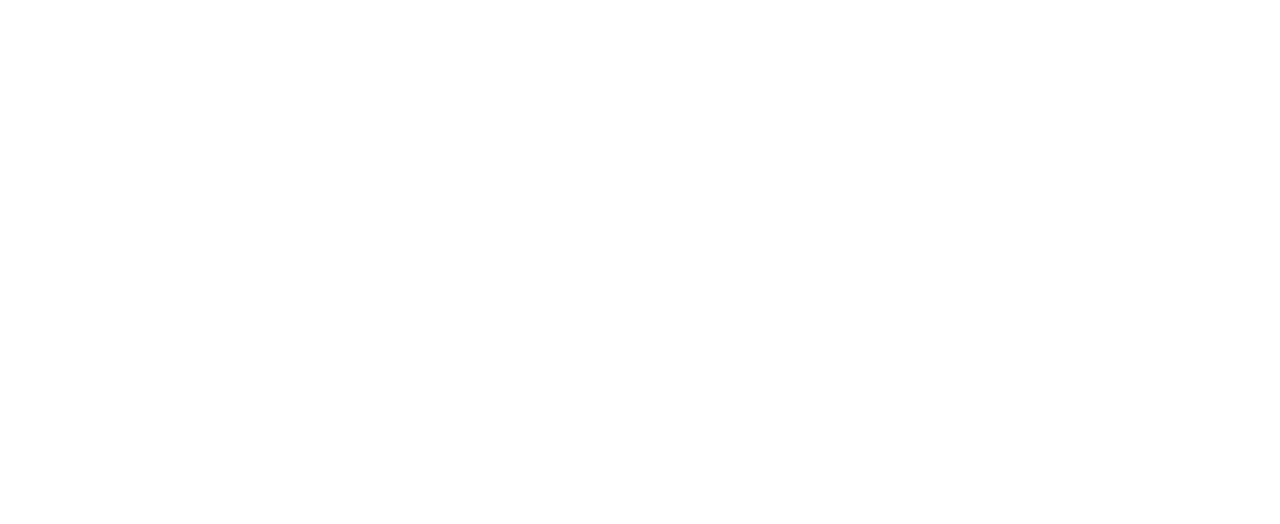
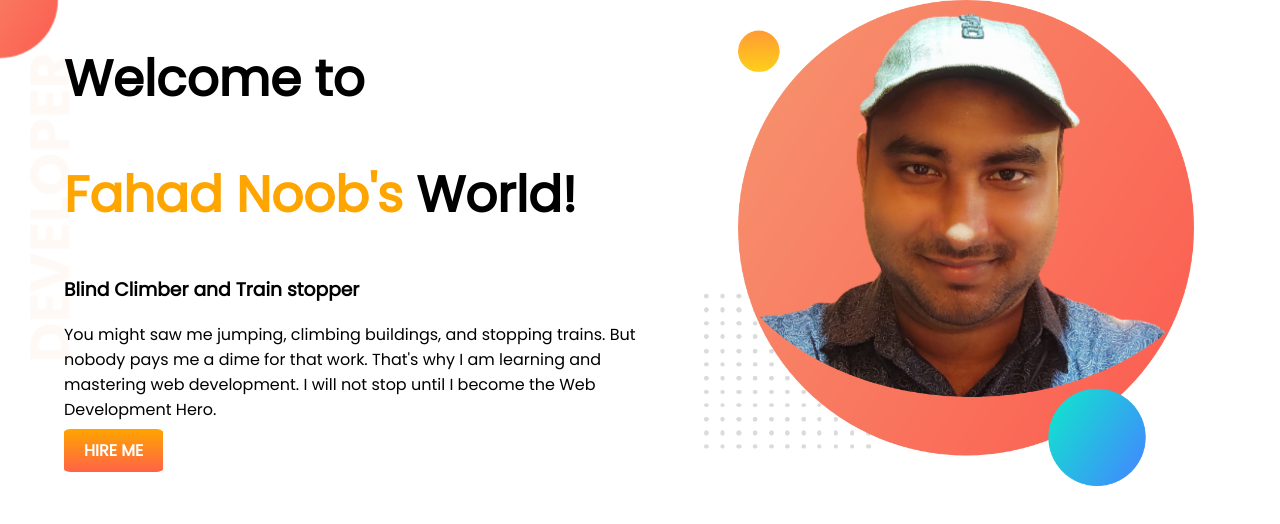
Before and after one commit to Fahad-XO/MODULE-4, a plain HTML site: page index.html in a window 1280 px wide. Drawn offline with Linux system fonts and the light colour scheme.

Commit message:
first-part-done

```diff
--- a/index.html
+++ b/index.html
@@ -5,9 +5,25 @@
     <meta http-equiv="X-UA-Compatible" content="IE=edge">
     <meta name="viewport" content="width=device-width, initial-scale=1.0">
     <title>Document</title>
+    <link rel="preconnect" href="https://fonts.googleapis.com">
+    <link rel="preconnect" href="https://fonts.gstatic.com" crossorigin>
+    <link href="https://fonts.googleapis.com/css2?family=Poppins&display=swap" rel="stylesheet">
     <link rel="stylesheet" href="style.css">
 </head>
 <body>
+    <section class="top-banner">
+
+        <div class="half-width">
+            <h1>Welcome to </h1>
+            <h1><span class="scolor">Fahad Noob's</span> World!</h1>
+            <h3>Blind Climber and Train stopper</h3>
+            <p>You might saw me jumping, climbing buildings, and stopping trains. But nobody pays me a dime for that work. That's why I am learning and mastering web development. I will not stop until I become the Web Development Hero.</p>
+            <a class="link-button" href="https://www.w3schools.com/tags/att_a_target.asp"  target="_blank">HIRE ME</a>
+            </div>
+            <div class="half-width"> <img src="images/my-bg (1).png" alt=""></div>
+
+    </section>
+
 
 </body>
 </html>
--- a/style.css
+++ b/style.css
@@ -0,0 +1,42 @@
+body {
+    font-family: 'Poppins', sans-serif;
+    margin: 0;
+}
+
+h1 {
+    font-size: 50px;
+}
+
+.scolor {
+    color: orange;
+}
+
+section {
+    display: flex;
+}
+
+.half-width {
+    width: 50%;
+    padding-left: 5%;
+
+}
+
+.half-width img {
+    width: 85%;
+}
+
+.link-button {
+
+    background-image: linear-gradient(orange, tomato);
+    padding: 10px 20px;
+    border-radius: 7%;
+    color: white;
+    text-decoration: none;
+    font-weight: 600;
+
+}
+
+.top-banner {
+    background-image: url(images/top-banner.png);
+    background-repeat: no-repeat;
+}
```
Also changed, not shown: images/IMG_20210929_195857-removebg-preview.png (added), images/dream-bg.png (added), images/exp-bg.png (added), images/jhankar.png (added), images/jhankar2.png (added), images/my-bg (1).png (added), images/my-bg.png (added), images/my-bg2.png (added), images/top-banner.png (added), 8 other files.
